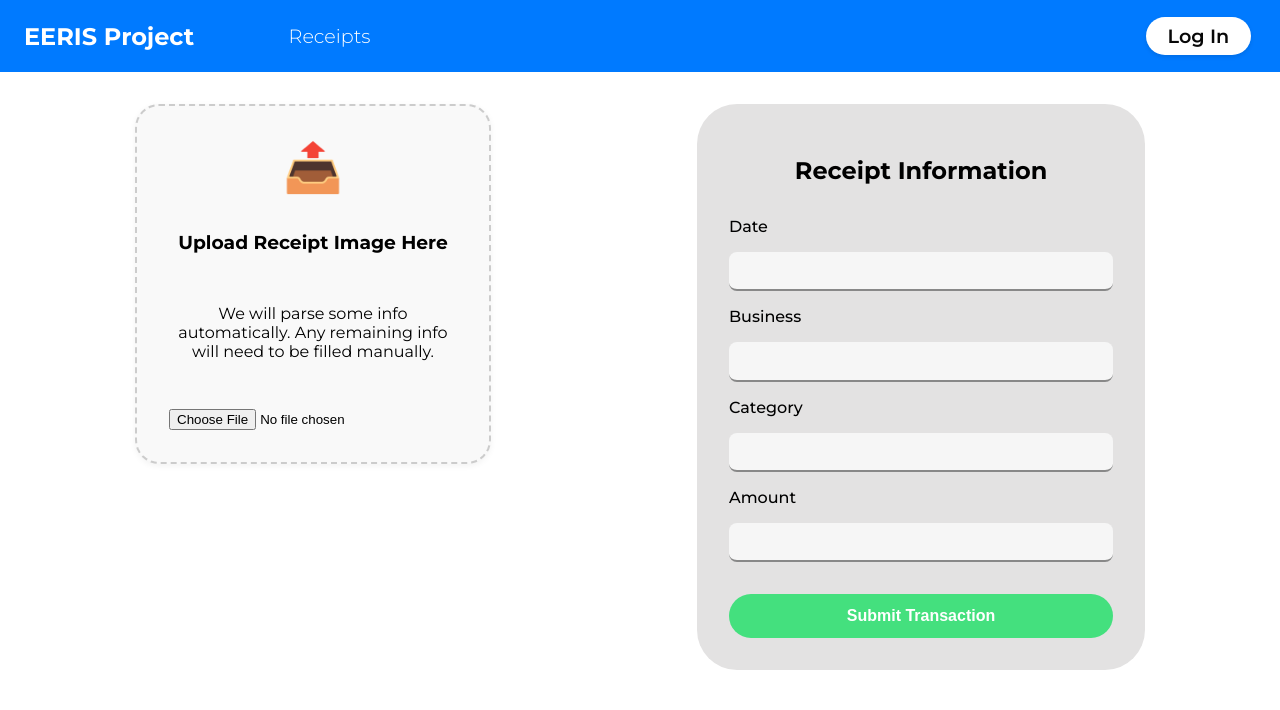
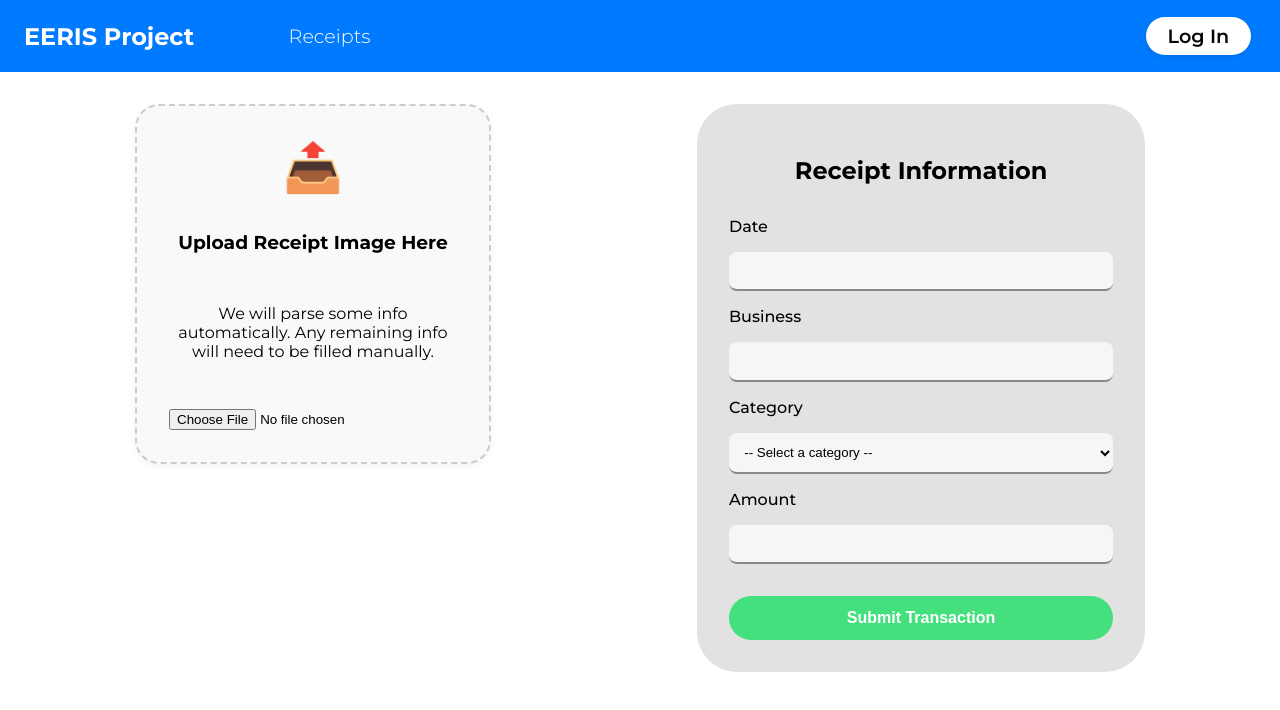
Before and after one commit to JoseJimenezCaballero/EERIS-Project, a React (Create React App) app in the folder FrontEnd/eerisfront/: page /receipts in a window 1280 px wide. Shown: the top 710 px of the page. Built offline with nearby package versions, Linux system fonts and the light colour scheme.

Commit message:
Convert category field to dropdown in ReceiptPage

```diff
--- a/FrontEnd/eerisfront/src/components/ReceiptPage.jsx
+++ b/FrontEnd/eerisfront/src/components/ReceiptPage.jsx
@@ -58,13 +58,22 @@ const ReceiptPage = () => {
           />
 
           <label>Category</label>
-          <input
-            type="text"
+          <select
             name="category"
             value={receiptData.category}
             onChange={handleChange}
             required
-          />
+          >
+            <option value="">-- Select a category --</option>
+            <option value="Food">Food</option>
+            <option value="Merchandise">Merchandise</option>
+            <option value="Supplies">Supplies</option>
+            <option value="Software">Software</option>
+            <option value="Bills">Bills</option>
+          </select>
+
+
+
 
 
           <label>Amount</label>
--- a/FrontEnd/eerisfront/src/styles.css
+++ b/FrontEnd/eerisfront/src/styles.css
@@ -468,6 +468,15 @@ body{
     gap: 1rem;
   }
 
+  .receipt-form select {
+    padding: 0.7rem;
+    border: none;
+    border-bottom: 2px solid #888;
+    background-color: #f6f6f6;
+    border-radius: 0.5rem;
+  }
+
+
   .receipt-form h2 {
     text-align: center;
     margin-bottom: 1rem;
```
